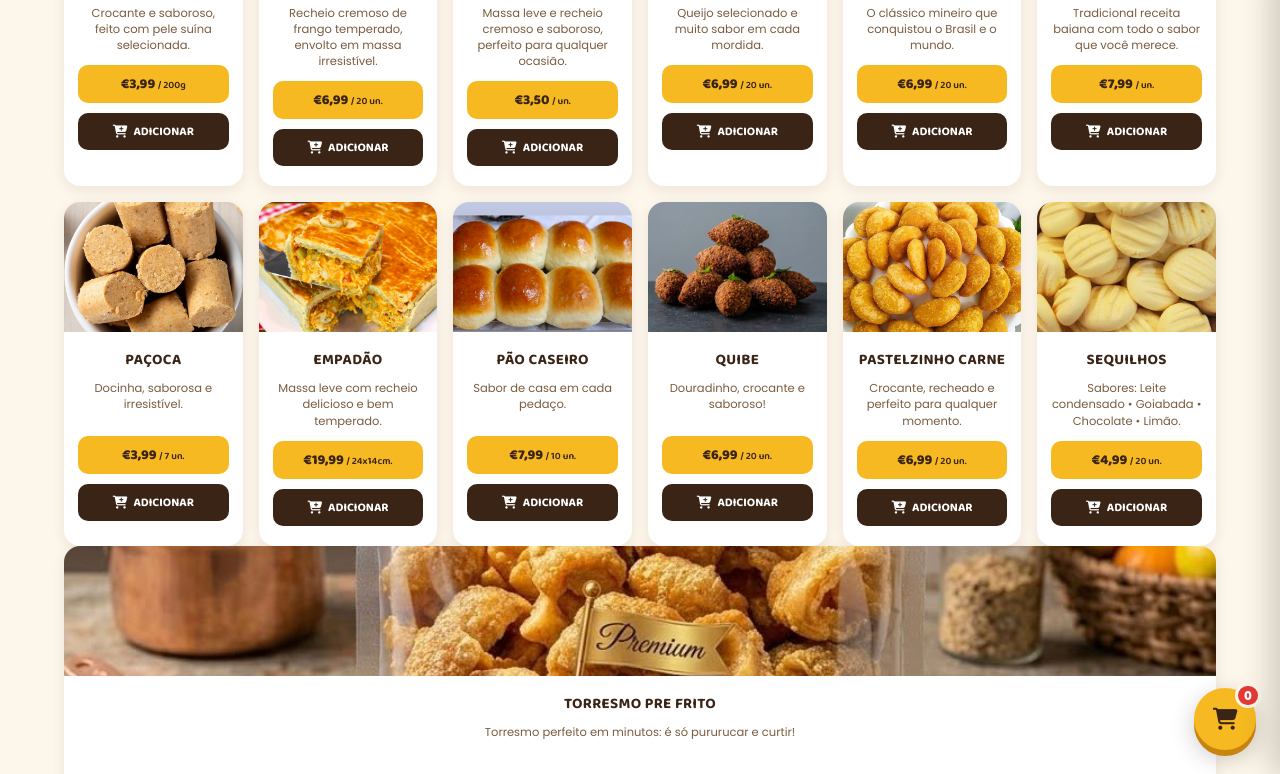
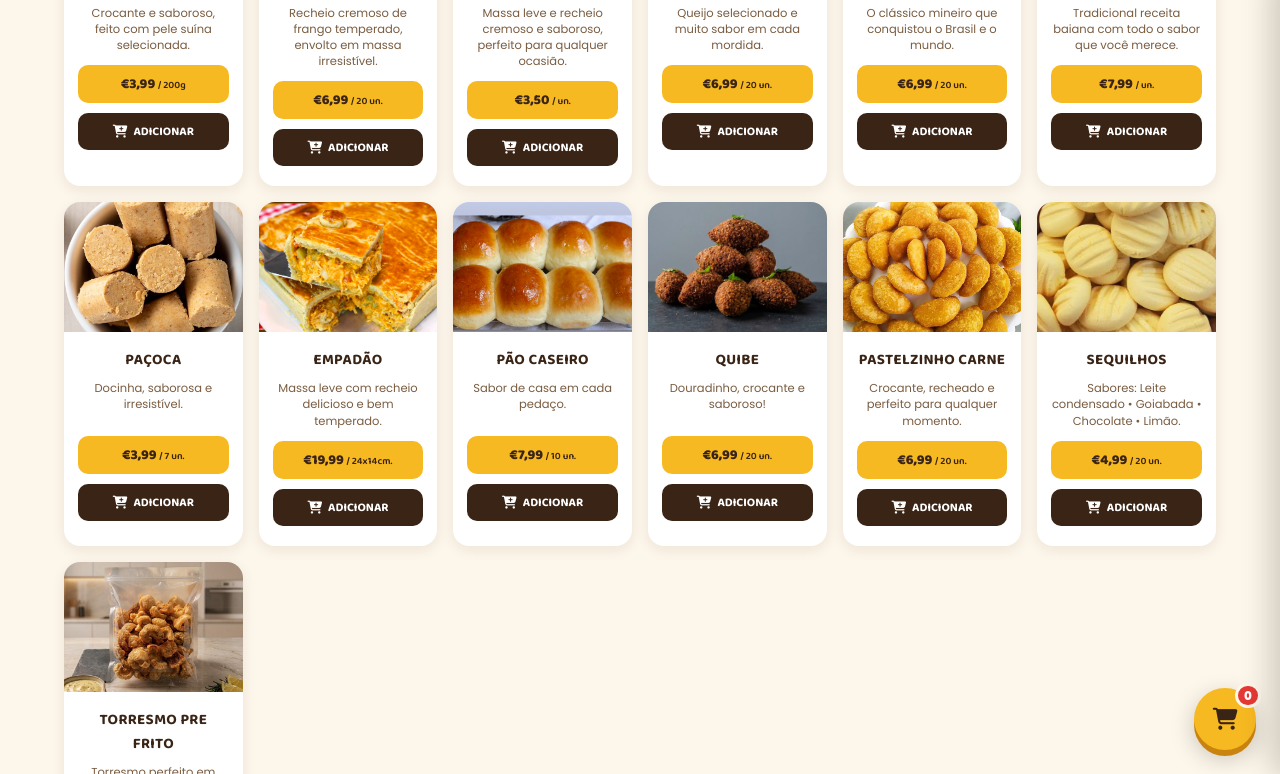
Before and after one commit to Priscilla-Carvalho/Produtos-Salvador, a plain HTML site: page index.html in a window 1280 px wide. Both pictures are taken after a click on the button "VER TODOS OS PRODUTOS →". Shown: the part 1002-1776 px from the top of the page. Drawn offline with Linux system fonts and the light colour scheme.

Commit message:
Corrigir site

```diff
--- a/index.html
+++ b/index.html
@@ -404,7 +404,6 @@
               </button>
             </div>
           </div>
-        </div>
 
           <!-- PRODUTO EXTRA 7 -->
           <div
@@ -413,7 +412,7 @@
             data-price="6.99"
             data-unit="/ 20 un."
           >
-          <img src="imagens/torresmoprefrito.jpeg" alt="Rissóis" />
+            <img src="imagens/torresmoprefrito1.jpeg" alt="Rissóis" />
 
             <div class="info">
               <h3>TORRESMO PRE FRITO</h3>
@@ -426,6 +425,7 @@
                 <i class="fa-solid fa-cart-plus"></i>
                 ADICIONAR
               </button>
+            </div>
           </div>
         </div>
 
```
Also changed, not shown: imagens/torresmoprefrito1.jpeg (added). Lines whose indentation alone changed are shown as unchanged.
